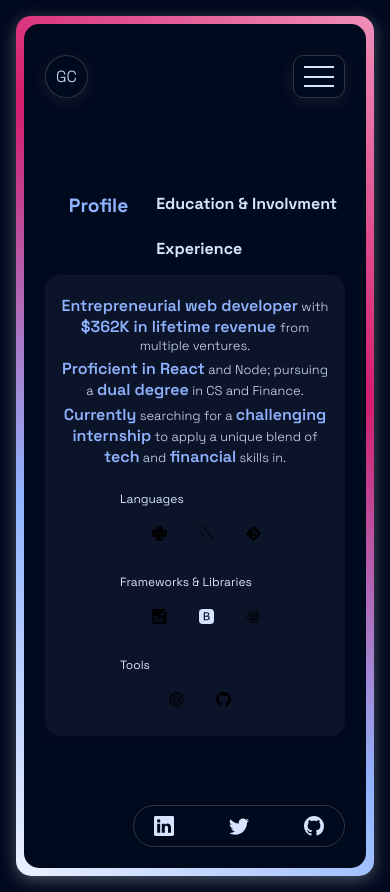
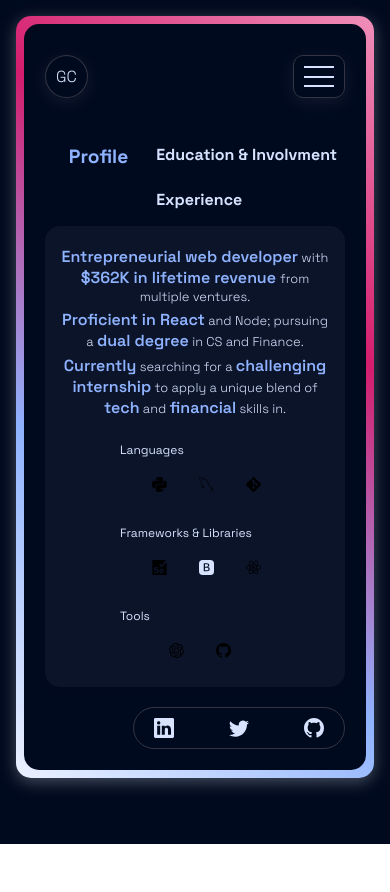
Before and after one commit to guycdev/portfolio-old, a React (Vite) app: page /resume in a window 390 px wide. After the commit the page ends 844 px from the top, so only its background shows below. Built offline with nearby package versions, Linux system fonts and the light colour scheme; no server answers.

Commit message:
moved mobile min height to use svh instead of vh

```diff
--- a/src/index.css
+++ b/src/index.css
@@ -503,12 +503,10 @@ input:focus {
   }
   #root {
     height: unset;
-    min-height: 100vh;
+    min-height: 100svh;
   }
-
-  main,
-  .content-container {
-    min-height: 100vh;
+  main {
+    min-height: 90%;
   }
 }
 
```
